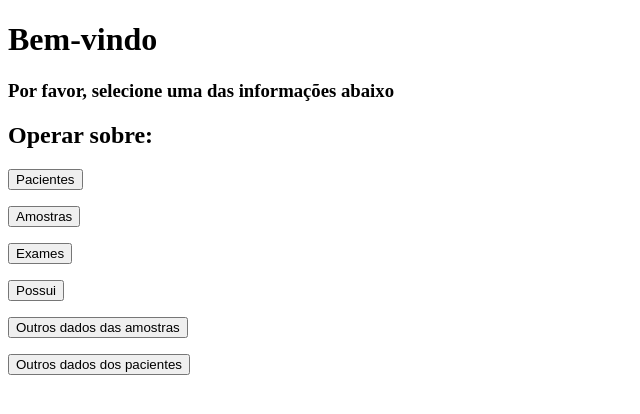
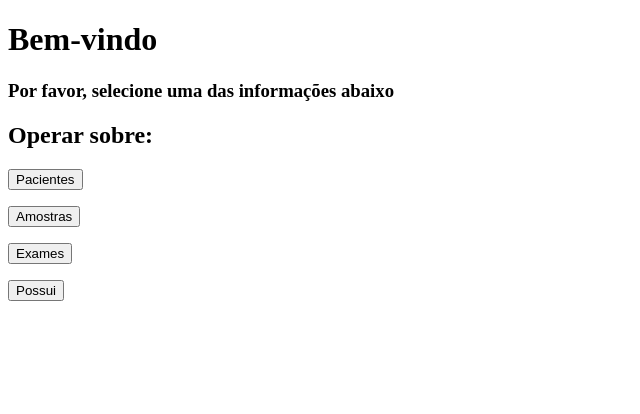
Before and after one commit to Franwernke/MAC0350, a Django app: page /main/ in a window 1280 px wide. Shown: the top 414 px of the page, without its empty margins (0-640 px from the left). Run offline with Django 3.2, Linux system fonts and the light colour scheme.

Commit message:
Remove extra buttons on index
Signed-off-by: Franwernke <franwernke@usp.br>
Co-Authored-By: Vinícius Ximenes Frota <viniciuspxfrota@gmail.com>

```diff
--- a/EP3/main/templates/index.html
+++ b/EP3/main/templates/index.html
@@ -29,30 +29,6 @@
     <a href="/main/possui" style="margin-bottom: 1rem;">
       <button>Possui</button>
     </a>
-
-    <a href="/main/outrosDadosAmostra" style="margin-bottom: 1rem;">
-      <button>Outros dados das amostras</button>
-    </a>
-
-    <a href="/main/outrosDadosPaciente" style="margin-bottom: 1rem;">
-      <button>Outros dados dos pacientes</button>
-    </a>
-  </div>
-
-  <!-- <h2>Inserir dados</h2>
-  <div style="display: flex; flex-direction: column;">
-    <a href="/main/paciente/insert" style="margin-bottom: 1rem;">
-      <button>Pacientes</button>
-    </a>
-
-    <a href="/main/amostra/insert" style="margin-bottom: 1rem;">
-      <button>Amostras</button>
-    </a>
-
-    <a href="/main/exame/insert" style="margin-bottom: 1rem;">
-      <button> Exames</button>
-    </a> -->
-
   </div>
 </body>
 </html>
```
